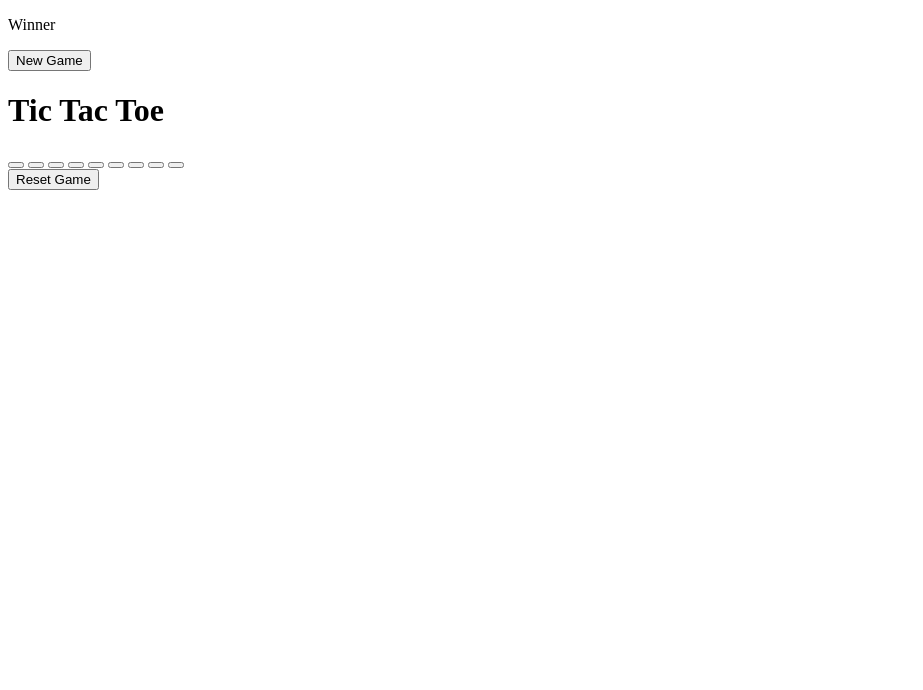
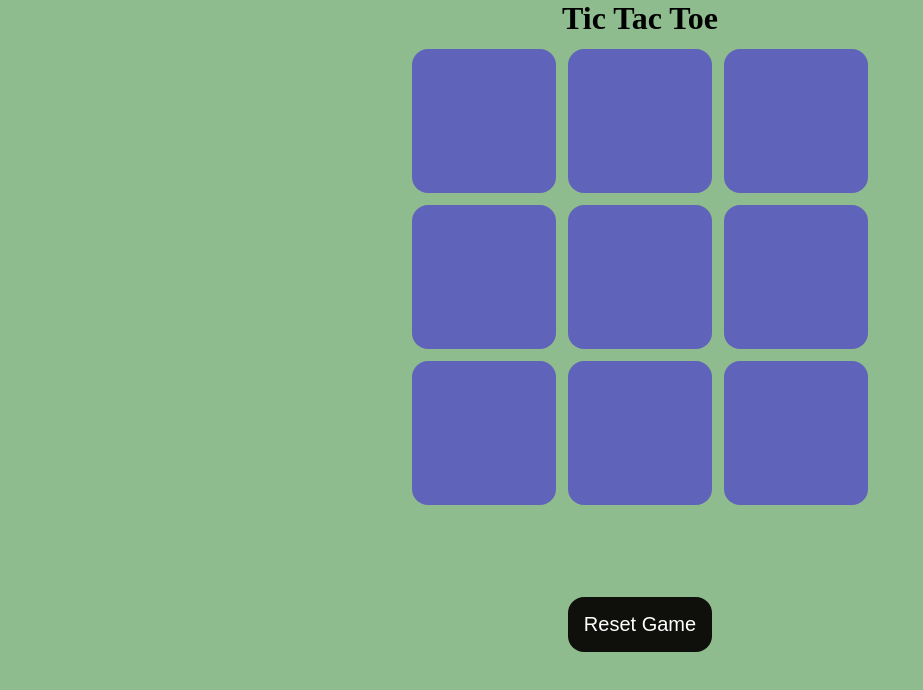
Before and after one commit to Nawshintabassum95/Tic-Tac-Toe, a plain HTML site: page index.html in a window 1280 px wide. Shown: the whole page, without its empty margins (0-923 px from the left). Drawn offline with Linux system fonts and the light colour scheme.

Commit message:
Update index.html

```diff
--- a/index.html
+++ b/index.html
@@ -4,7 +4,7 @@
     <meta charset="UTF-8">
     <meta name="viewport" content="width=device-width, initial-scale=1.0">
     <title>Tic-Tac-Toe Game</title>
-    <link rel="stylesheet" href="stylet.css">
+    <link rel="stylesheet" href="style.css">
 </head>
 <body>
     <div class="msg-container hide">
@@ -32,6 +32,6 @@
 
        <button id="reset-btn">Reset Game</button>
     </main>
-    <script src="tictactoe.js"></script>
+    <script src="app.js"></script>
 </body>
 </html>
```
